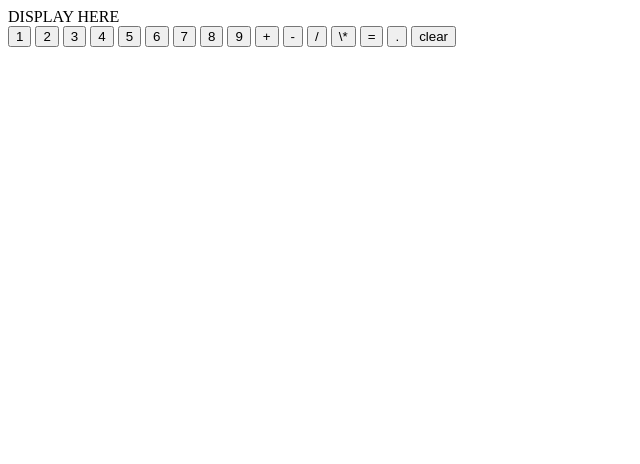
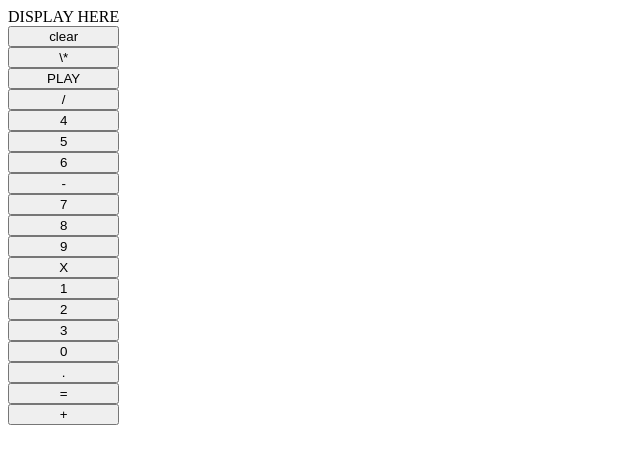
Before and after one commit to Gitndown/Calculator, a plain HTML site: page index.html in a window 1280 px wide. Shown: the whole page, without its empty margins (0-640 px from the left). Drawn offline with Linux system fonts and the light colour scheme; files whose address does not match are found by name.

Commit message:
added new structure and BEM

```diff
--- a/index.html
+++ b/index.html
@@ -8,23 +8,37 @@
     <link rel="stylesheet" href="index.css" />
   </head>
   <body>
-      <div id="screen">DISPLAY HERE</div>
-        <button class="number">1</button>
-        <button class="number">2</button>
-        <button class="number">3</button>
-        <button class="number">4</button>
-        <button class="number">5</button>
-        <button class="number">6</button>
-        <button class="number">7</button>
-        <button class="number">8</button>
-        <button class="number">9</button>
-        <button class="operator">+</button>
-        <button class="operator">-</button>
-        <button class="operator">/</button>
-        <button class="operator">\*</button>
-        <button id="equal">=</button>
-        <button id= "decimal">.</button>
-        <button id="clear">clear</button>
+    <div class="calc">
+      <div id="calc__screen"><div>DISPLAY HERE</div></div>
+      <div class="calc calc__row--first">
+        <button id="opClear">clear</button>
+      </div>
+      <div class="calc calc__row--first">
+        <button id="opPercent">\*</button>
+      </div>
+      <div class="calc calc__row--first"><button id="opPlay">PLAY</button></div>
+      <div class="calc calc__row--first"><button id="opDivide">/</button></div>
+
+      <div class="calc calc__row--second"><button id="num4">4</button></div>
+      <div class="calc calc__row--second"><button id="num5">5</button></div>
+      <div class="calc calc__row--second"><button id="num6">6</button></div>
+      <div class="calc calc__row--second"><button id="opMinus">-</button></div>
+
+      <div class="calc calc__row--third"><button id="num7">7</button></div>
+      <div class="calc calc__row--third"><button id="num8">8</button></div>
+      <div class="calc calc__row--third"><button id="num9">9</button></div>
+      <div class="calc calc__row--third">
+        <button id="opMultiply">X</button>
+      </div>
+
+      <div class="calc calc__row--fourth"><button id="num1">1</button></div>
+      <div class="calc calc__row--fourth"><button id="num2">2</button></div>
+      <div class="calc calc__row--fourth"><button id="num3">3</button></div>
+
+      <div class="calc calc__row--fifth"><button id="num0">0</button></div>
+      <div class="calc calc__row--fifth"><button id="opDecimal">.</button></div>
+      <div class="calc calc__row--fifth"><button id="opEqual">=</button></div>
+      <div class="calc calc__row--fifth"><button id="opPlus">+</button></div>
     </div>
   </body>
   <script src="js/index.js"></script>
--- a/index.scss
+++ b/index.scss
@@ -1,6 +1,17 @@
-#calculator {
+body {
   display: flex;
-  justify-content: center;
-  align-items: center;
-  align-content: center;
+
+  .calc {
+    display: grid;
+    grid-template-columns: 10vw, 20vw, 20vw, 20vw, 20vw, 10vw;
+    grid-template-rows: 35vh, 10vh, 10vh, 10vh, 10vh, 10vh, 5vh;
+    grid-template-areas:
+      "n, a, a, a, a, n"
+      "n, b, b, b, b, n"
+      "n, c, c, c, c, n"
+      "n, d, d, d, d, n"
+      "n, e, e, e, e, n"
+      "n, f, f, f, f, n"
+      "n, g, g, g, g, n";
+  }
 }
```
Also changed, not shown: index.css, 1 other file.
